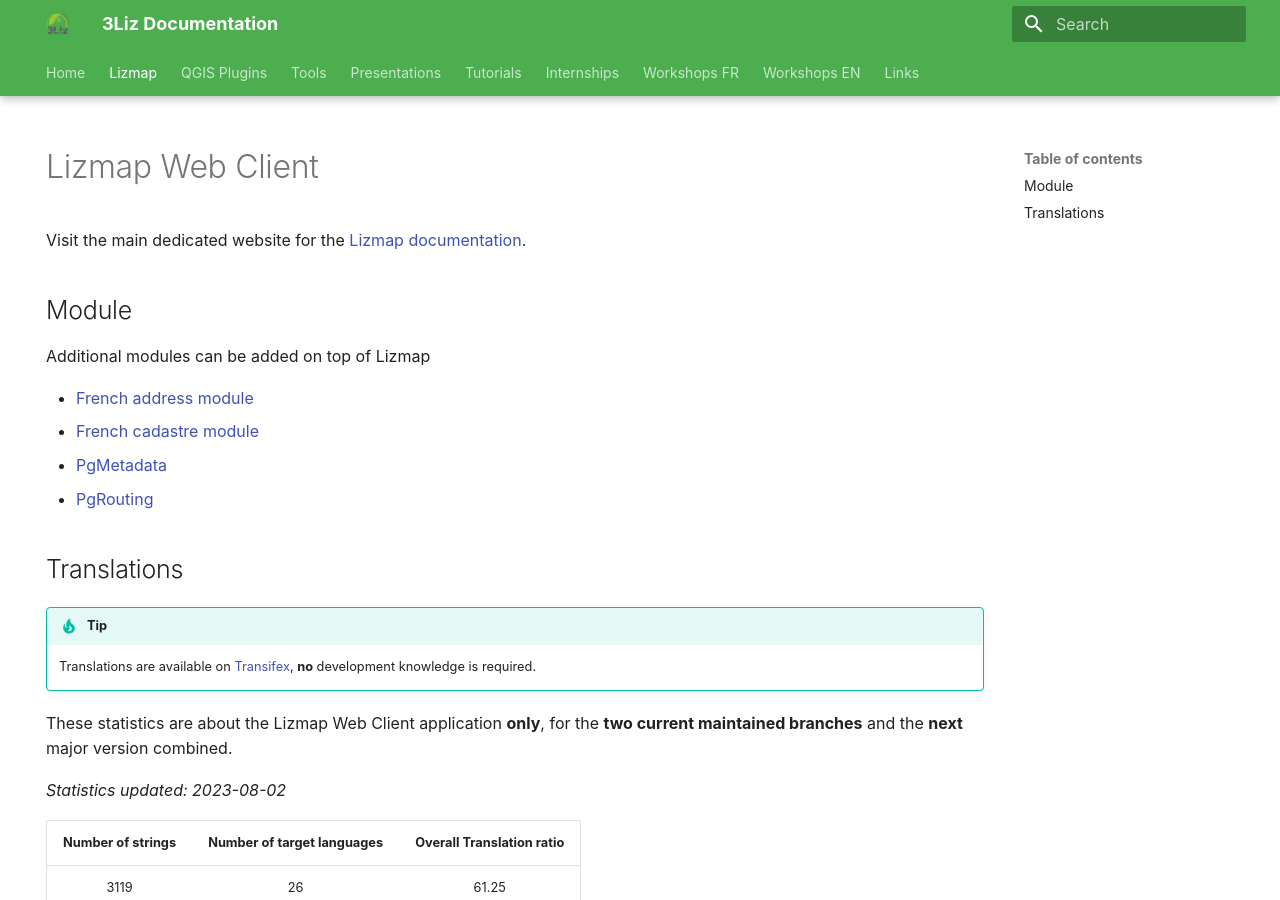
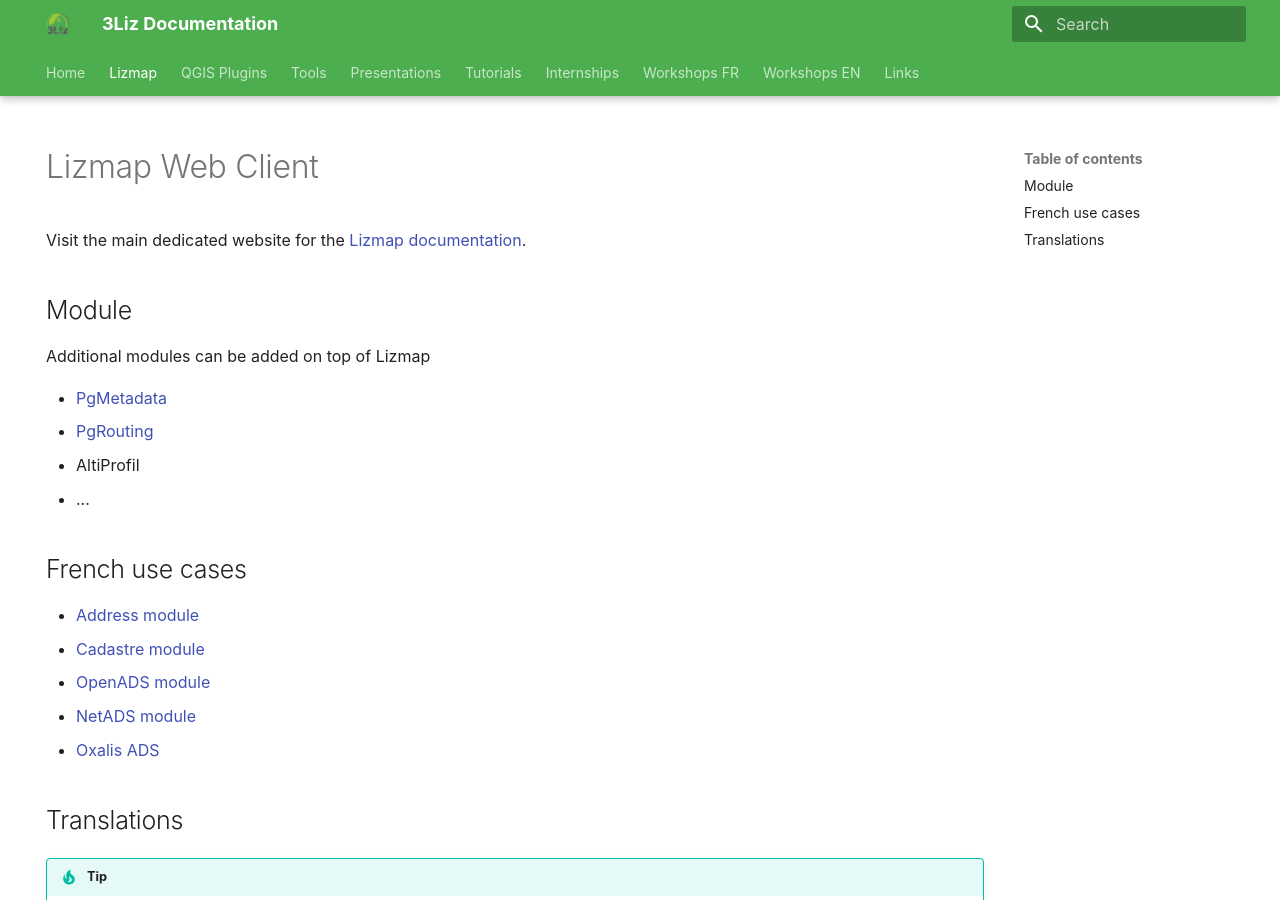
Before and after one commit to 3liz/3liz.github.io, an MkDocs documentation site: the page built from docs/lizmap.md, in a window 1280 px wide and 900 px high. Built offline with MkDocs 1.6.1 and Material for MkDocs 9.7.7, drawn with Linux system fonts in a browser that asks for light colours; nearby versions of some CDN libraries.

Commit message:
Update Lizmap page

```diff
--- a/docs/lizmap.md
+++ b/docs/lizmap.md
@@ -11,10 +11,18 @@
 
 Additional modules can be added on top of Lizmap
 
-* [French address module](../qgis-gestion_base_adresse-plugin/)
-* [French cadastre module](../QgisCadastrePlugin/)
 * [PgMetadata](../qgis-pgmetadata-plugin/)
 * [PgRouting](../lizmap-pgrouting-module/)
+* AltiProfil
+* ...
+
+## French use cases
+
+* [Address module](../qgis-gestion_base_adresse-plugin/)
+* [Cadastre module](../QgisCadastrePlugin/)
+* [OpenADS module](../qgis-openads-plugin/)
+* [NetADS module](../qgis-netads-plugin/)
+* [Oxalis ADS](https://github.com/3liz/lizmap-javascript-scripts/blob/master/library/api/oxalis/README.md)
 
 ## Translations
 
```
